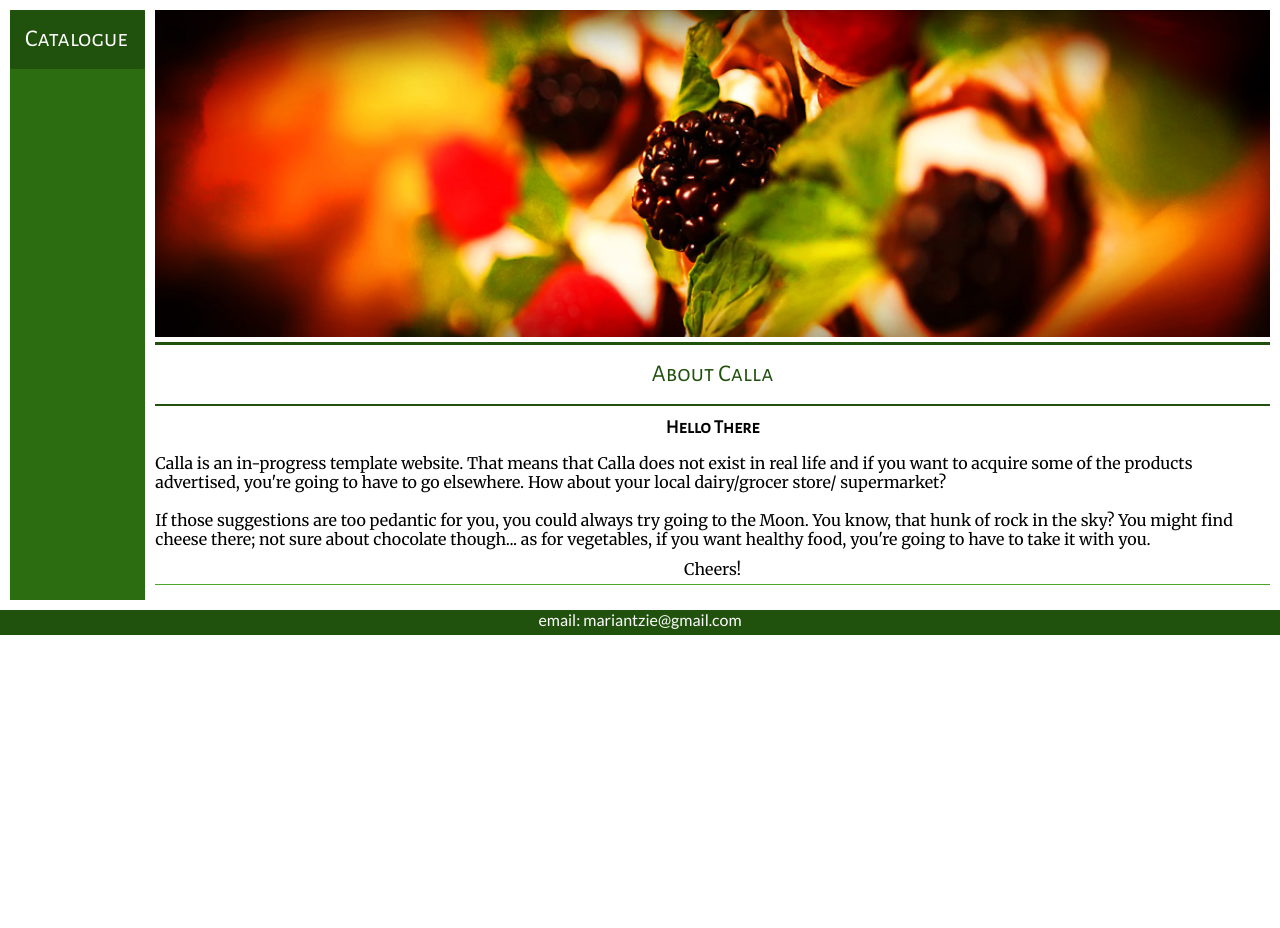
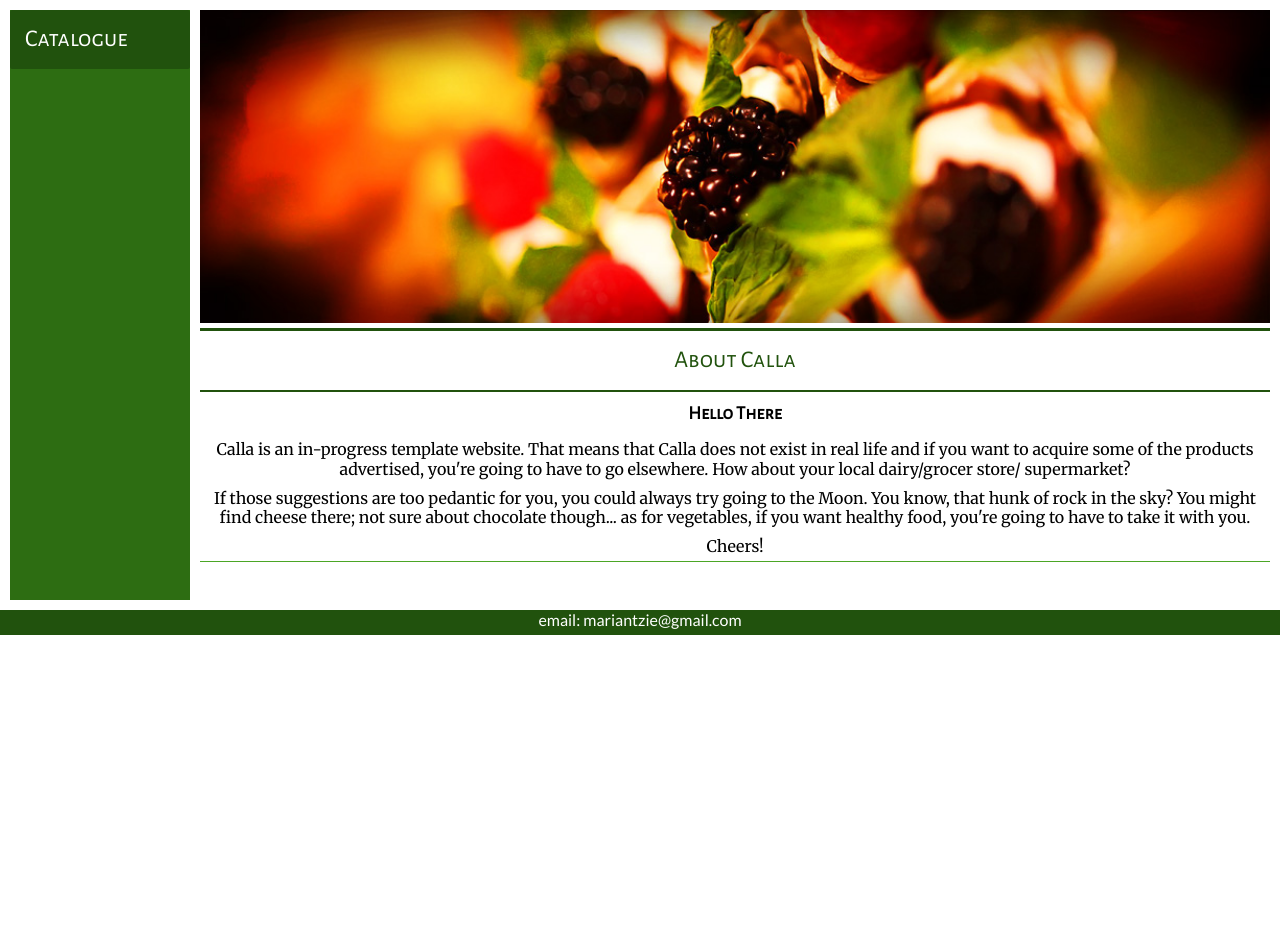
Before and after one commit to antzie/Num-Num-Foods, a Flask app: template templates/about-rev.html in a window 1280 px wide. Shown: the part 70-998 px from the top of the page. Before the commit the page ends 705 px from the top, so only its background shows below. Run offline with Flask 2, Linux system fonts and the light colour scheme; the template is opened without the code that fills it, so the values that code supplies are empty; some web fonts are replaced.

```diff
--- a/static/css/style3.css
+++ b/static/css/style3.css
@@ -169,6 +169,8 @@ header {
 	margin-left: 10px;
 	transition-property: margin-left;
 	transition-duration: 1s;
+	min-width: 180px;
+	max-width: 180px;
 }
 .content-side-title {
 	background-color: #21520d;   /* Dark Forest Green*/
@@ -189,6 +191,7 @@ header {
 .content-side-list li {
   border-bottom: 1px solid #21520d;  /* Dark Forest Green*/
   padding: 15px; /* Padding for fat fingers at low screen size*/
+  background-color: #377d19; /*A slightly lighter green than the rest of the menu*/
 }
 
 .content-side-list a {
--- a/templates/about-rev.html
+++ b/templates/about-rev.html
@@ -5,12 +5,19 @@
 	{% include "side-menu-rev.html" %}
 	<div class="content-main-container">
 		<section class="content-main">
-			<img id="main-img" src="/static/images/chocolate-cake-with-berry-header.jpg" alt="An out of focus picture of the rasberries atop a Chocolate Cake.">
+			<picture>
+				<img class="img-header" src="https://raw.githubusercontent.com/antzie/Calla-Grocer-Catalogue/master/static/css/chocolate-cake-with-berry-header.jpg" alt="An out of focus picture of the rasberries atop a Chocolate Cake.">
+			</picture>
 			<h2 class="heading-non-coloured">About Calla</h2>
 			<div class="description-lists">
 					<section class="description-container">
 						<h3 class="heading-description centre-text">Hello There</h3>
-						<p class="description-item"> Calla is an in-progress template website. That means that Calla does not exist in real life and if you want to acquire some of the products advertised, you're going to have to go elsewhere. How about your local dairy/grocer store/ supermarket? <br></br>If those suggestions are too pedantic for you, you could always try going to the Moon. You know, that hunk of rock in the sky? You might find cheese there; not sure about chocolate though... as for vegetables, if you want healthy food, you're going to have to take it with you.</p>
+						<p class="description-item centre-text">
+							Calla is an in-progress template website. That means that Calla does not exist in real life and if you want to acquire some of the products advertised, you're going to have to go elsewhere. How about your local dairy/grocer store/ supermarket?
+						</p>
+						<p class="description-item centre-text">
+							If those suggestions are too pedantic for you, you could always try going to the Moon. You know, that hunk of rock in the sky? You might find cheese there; not sure about chocolate though... as for vegetables, if you want healthy food, you're going to have to take it with you.
+						</p>
 						<p class="description-price centre-text"> Cheers!</p>
 					</section>
 			</div>
--- a/templates/main_page-rev.html
+++ b/templates/main_page-rev.html
@@ -15,7 +15,6 @@
 	</div>
 	<div class="content-main-container">
 		<section class="content-main">
-
 			<picture>
 				<img class="img-header" src="https://raw.githubusercontent.com/antzie/Calla-Grocer-Catalogue/master/static/css/chocolate-cake-with-berry-header.jpg" alt="An out of focus picture of the rasberries atop a Chocolate Cake.">
 			</picture>
```
